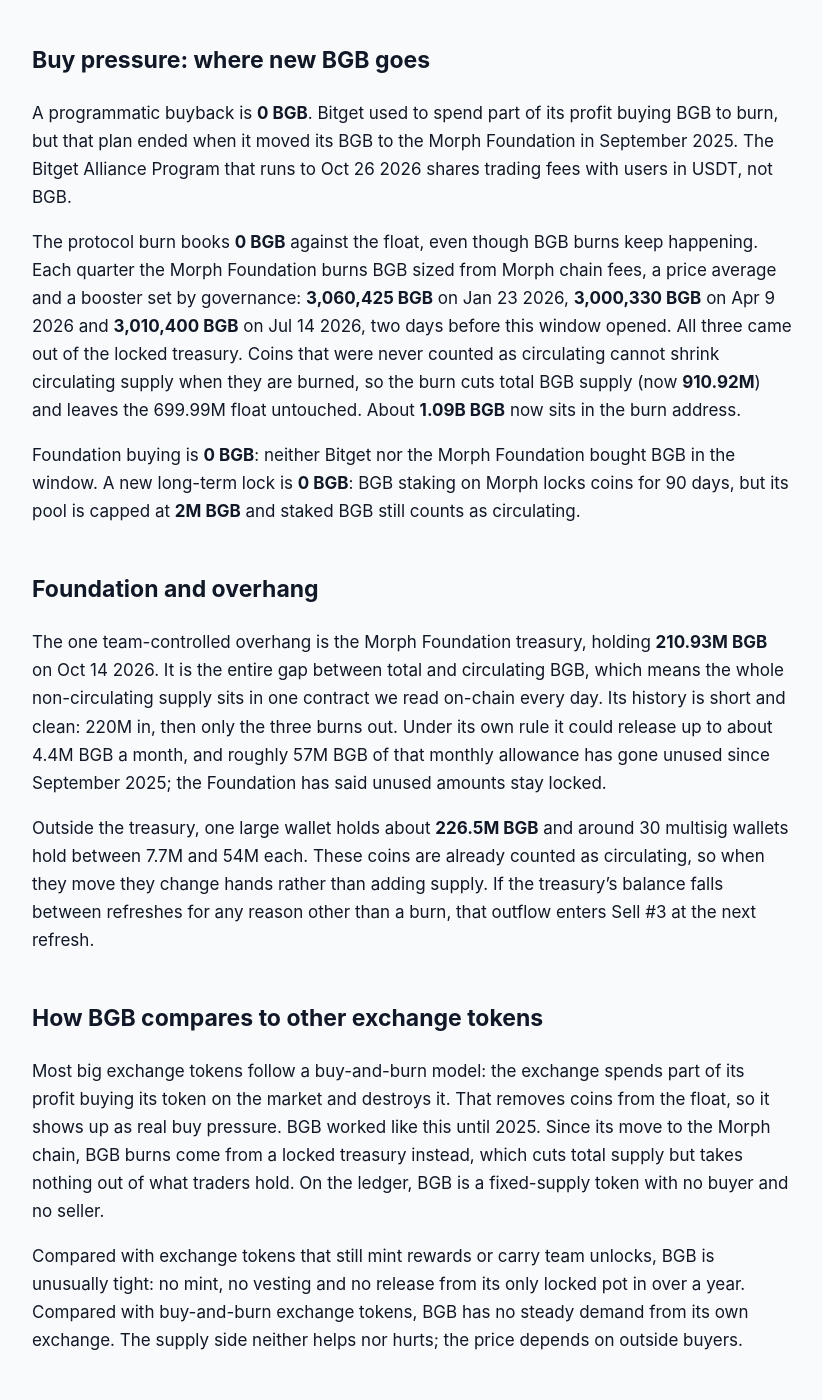
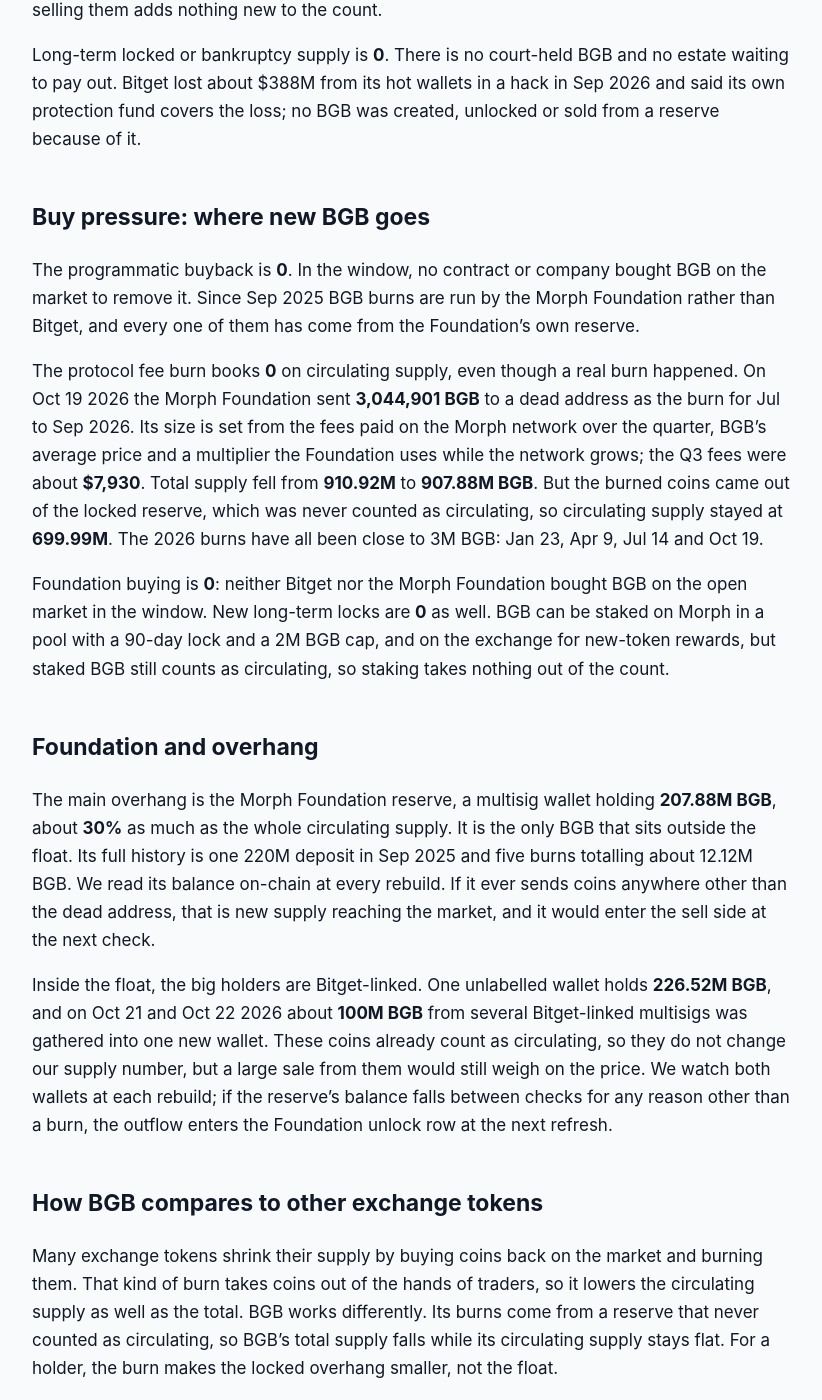
Before and after one commit to jeevansongmy-spec/mrnasdog-articles, a Jekyll site: the page built from crypto/bgb-pressure-framework.md, in a window 1280 px wide and 1400 px high, scrolled down 1261 px. Shown: the whole window, without its empty margins (228-1050 px from the left). Built offline with Jekyll 4.4.1, drawn with Linux system fonts in a browser that asks for light colours; some of the changed text lies outside the part shown.

Commit message:
publish: crypto/bgb-pressure-framework

```diff
--- a/crypto/bgb-pressure-framework.md
+++ b/crypto/bgb-pressure-framework.md
@@ -1,6 +1,6 @@
 ---
 title:         "BGB Inflation Analysis · October 2026 · Mixed flows · supply roughly steady"
-description:   "BGB supply is flat: 0.00% net over 90 days and next. No mint, no vesting, and Morph burns of about 3M BGB a quarter come from a locked 210.93M treasury."
+description:   "BGB supply is flat: 0.00% net over 90 days and next. No mint, no vesting; the Oct 2026 burn of 3.04M BGB came from a locked reserve, not the market."
 canonical_url: "https://mrnasdog.com/research/bgb/inflation"
 tags:          ["crypto", "bgb", "bitget", "exchange"]
 published:     true
@@ -10,53 +10,56 @@ published:     true
 <!-- main-page -->
 The Bitget Token coin page has the score, the price drivers and every question answered — [mrnasdog.com/research/bgb](https://mrnasdog.com/research/bgb). Below: supply, line by line.
 
-
 # BGB Inflation Analysis · October 2026 · Mixed flows · supply roughly steady
 
-Bitget Token (BGB) had a flat 90 days: **0 BGB** of new supply reached the market and **0 BGB** left it, so circulating BGB stayed at **699.99M**, a net change of **0.00%**, with **0.00%** projected for the next 90 days. The BGB contract cannot mint, no team or investor coins vest, and the only locked BGB, the Morph Foundation's **210.93M** treasury, released nothing to the market. The quarterly BGB burns are real, but they are paid out of that locked treasury, so they shrink total supply while the tradable float stays the same.
+BGB, the Bitget Token, did not add a single coin to its circulating supply in the last 90 days, and we expect the same in the next 90: net change **0.00%** on both sides. No new BGB can be created, nothing vests, and the Morph Foundation's locked reserve has released none of its coins to the market. The one real event, a burn of **3,044,901 BGB** on Oct 19 2026, cut total supply to **907.88M** but took its coins from that locked reserve, so the **699.99M BGB** in circulation did not change.
 
 ## The verdict, in one paragraph
 
-The MrNasDog Pressure Framework reads BGB at **0.00%** net over the last 90 days (Jul 16 to Oct 14 2026) and **0.00%** for the next 90 days. Our monitor reads **-0.16%** for the same stretch, a gap of **0.16** percentage points, which is inside our 0.5-point tolerance, so no warning chip is shown. The small difference is rounding in the monitor's market-cap-based supply figure; the BGB circulating supply itself did not change by a single coin. BGB is a quiet exchange token: fixed supply, no unlocks, and a locked treasury that only ever moves to the burn address.
+Over the 90 days from Jul 26 to Oct 24 2026, BGB's sell pressure was **0 BGB** and its buy pressure on the circulating supply was also **0 BGB**, so the net is **0.00%**, with **0.00%** projected for the next 90 days. The supply monitor shows **+0.34%** for the same window, a gap of **0.34 percentage points**, so no warning chip is shown; the small difference is day-to-day price noise around a circulating figure that did not move. BGB is a fixed-supply exchange token with a shrinking total and a flat float: the burns are real, but they come from a locked pile, not from the market.
 
 ## Sell pressure: where new BGB comes from
 
-Protocol inflation is **0 BGB**. The BGB token on Ethereum was created once with **2B BGB**, and its code has no mint function, no owner and no upgrade path, so no new BGB can be printed. The total read exactly 2B at both ends of the window. Bridged BGB on the Morph chain is a one-to-one copy: the **22.71M** BGB on Morph matches, to the coin, the BGB locked in the bridge pool on Ethereum.
+Protocol inflation is **0**. The BGB token contract on Ethereum created all **2,000,000,000 BGB** once, when it was deployed, and it has no function that can create more. It has no owner, no mint function and no upgrade path, so there is no emission schedule, no staking issuance and no block reward. Since launch, BGB supply has only moved one way: down, through burns.
 
-Vesting unlocks are **0 BGB**. BGB has no team or investor vesting left. The one locked pot is the Morph Foundation treasury, set up in September 2025 when Bitget handed **440M BGB** to the Morph Foundation: **220M** was burned at once and **220M** was locked, with permission to release up to 2% a month. That 2% is a ceiling, not a promise. In 13 months the treasury has released zero BGB to the market; every coin that left it went to the burn address.
+Vesting unlocks are **0**. No team or investor vesting remains. The only lock is the Morph Foundation reserve: in Sep 2025 Bitget handed **440M BGB** to the Morph Foundation, which burned **220M** at once and locked the other **220M**. The plan allows that reserve to release up to **2% a month**, about **4.4M BGB**, and says anything not handed out stays locked. On-chain, the reserve has never sent a coin to the market in 13 months. Its only outflows were five burns, so the release is zero for the last 90 days, and we expect zero for the next 90.
 
-Foundation and unscheduled unlocks are **0 BGB**, because the treasury balance did not move in the window. Long-term locks and bankruptcy releases are **0 BGB**: no estate or trustee holds BGB. The Sep 24 2026 Bitget exchange hack drained other assets from hot wallets; it did not create any BGB.
+Foundation and unscheduled unlocks are **0**. The Morph Foundation reserve, now **207.88M BGB**, is the whole locked part of BGB supply, and it did not release anything. Bitget-linked wallets hold large amounts too, but those coins already count as circulating, so moving or selling them adds nothing new to the count.
+
+Long-term locked or bankruptcy supply is **0**. There is no court-held BGB and no estate waiting to pay out. Bitget lost about $388M from its hot wallets in a hack in Sep 2026 and said its own protection fund covers the loss; no BGB was created, unlocked or sold from a reserve because of it.
 
 ## Buy pressure: where new BGB goes
 
-A programmatic buyback is **0 BGB**. Bitget used to spend part of its profit buying BGB to burn, but that plan ended when it moved its BGB to the Morph Foundation in September 2025. The Bitget Alliance Program that runs to Oct 26 2026 shares trading fees with users in USDT, not BGB.
+The programmatic buyback is **0**. In the window, no contract or company bought BGB on the market to remove it. Since Sep 2025 BGB burns are run by the Morph Foundation rather than Bitget, and every one of them has come from the Foundation's own reserve.
 
-The protocol burn books **0 BGB** against the float, even though BGB burns keep happening. Each quarter the Morph Foundation burns BGB sized from Morph chain fees, a price average and a booster set by governance: **3,060,425 BGB** on Jan 23 2026, **3,000,330 BGB** on Apr 9 2026 and **3,010,400 BGB** on Jul 14 2026, two days before this window opened. All three came out of the locked treasury. Coins that were never counted as circulating cannot shrink circulating supply when they are burned, so the burn cuts total BGB supply (now **910.92M**) and leaves the 699.99M float untouched. About **1.09B BGB** now sits in the burn address.
+The protocol fee burn books **0** on circulating supply, even though a real burn happened. On Oct 19 2026 the Morph Foundation sent **3,044,901 BGB** to a dead address as the burn for Jul to Sep 2026. Its size is set from the fees paid on the Morph network over the quarter, BGB's average price and a multiplier the Foundation uses while the network grows; the Q3 fees were about **$7,930**. Total supply fell from **910.92M** to **907.88M BGB**. But the burned coins came out of the locked reserve, which was never counted as circulating, so circulating supply stayed at **699.99M**. The 2026 burns have all been close to 3M BGB: Jan 23, Apr 9, Jul 14 and Oct 19.
 
-Foundation buying is **0 BGB**: neither Bitget nor the Morph Foundation bought BGB in the window. A new long-term lock is **0 BGB**: BGB staking on Morph locks coins for 90 days, but its pool is capped at **2M BGB** and staked BGB still counts as circulating.
+Foundation buying is **0**: neither Bitget nor the Morph Foundation bought BGB on the open market in the window. New long-term locks are **0** as well. BGB can be staked on Morph in a pool with a 90-day lock and a 2M BGB cap, and on the exchange for new-token rewards, but staked BGB still counts as circulating, so staking takes nothing out of the count.
 
 ## Foundation and overhang
 
-The one team-controlled overhang is the Morph Foundation treasury, holding **210.93M BGB** on Oct 14 2026. It is the entire gap between total and circulating BGB, which means the whole non-circulating supply sits in one contract we read on-chain every day. Its history is short and clean: 220M in, then only the three burns out. Under its own rule it could release up to about 4.4M BGB a month, and roughly 57M BGB of that monthly allowance has gone unused since September 2025; the Foundation has said unused amounts stay locked.
+The main overhang is the Morph Foundation reserve, a multisig wallet holding **207.88M BGB**, about **30%** as much as the whole circulating supply. It is the only BGB that sits outside the float. Its full history is one 220M deposit in Sep 2025 and five burns totalling about 12.12M BGB. We read its balance on-chain at every rebuild. If it ever sends coins anywhere other than the dead address, that is new supply reaching the market, and it would enter the sell side at the next check.
 
-Outside the treasury, one large wallet holds about **226.5M BGB** and around 30 multisig wallets hold between 7.7M and 54M each. These coins are already counted as circulating, so when they move they change hands rather than adding supply. If the treasury's balance falls between refreshes for any reason other than a burn, that outflow enters Sell #3 at the next refresh.
+Inside the float, the big holders are Bitget-linked. One unlabelled wallet holds **226.52M BGB**, and on Oct 21 and Oct 22 2026 about **100M BGB** from several Bitget-linked multisigs was gathered into one new wallet. These coins already count as circulating, so they do not change our supply number, but a large sale from them would still weigh on the price. We watch both wallets at each rebuild; if the reserve's balance falls between checks for any reason other than a burn, the outflow enters the Foundation unlock row at the next refresh.
 
 ## How BGB compares to other exchange tokens
 
-Most big exchange tokens follow a buy-and-burn model: the exchange spends part of its profit buying its token on the market and destroys it. That removes coins from the float, so it shows up as real buy pressure. BGB worked like this until 2025. Since its move to the Morph chain, BGB burns come from a locked treasury instead, which cuts total supply but takes nothing out of what traders hold. On the ledger, BGB is a fixed-supply token with no buyer and no seller.
+Many exchange tokens shrink their supply by buying coins back on the market and burning them. That kind of burn takes coins out of the hands of traders, so it lowers the circulating supply as well as the total. BGB works differently. Its burns come from a reserve that never counted as circulating, so BGB's total supply falls while its circulating supply stays flat. For a holder, the burn makes the locked overhang smaller, not the float.
 
-Compared with exchange tokens that still mint rewards or carry team unlocks, BGB is unusually tight: no mint, no vesting and no release from its only locked pot in over a year. Compared with buy-and-burn exchange tokens, BGB has no steady demand from its own exchange. The supply side neither helps nor hurts; the price depends on outside buyers.
+Exchange tokens that burn on a fixed calendar, such as BNB with its quarterly burn and a long-term target, show the shape BGB copies: a fixed starting supply, no mint and a stated end point, which for BGB is 100M BGB. What sets BGB apart is the source of the burned coins: its quarterly burns of about 3M are sized from Morph network fees and drawn from the reserve. Compared with uncapped proof-of-stake chains, which pay validators in brand-new coins every day, BGB has no issuance at all, so its circulating supply can only grow if the reserve releases coins.
 
 ## What to watch in the next 90 days
 
-The Q3 2026 BGB burn is due in mid-October 2026, likely about **3M BGB**; if it again comes from the treasury, it moves the float by zero. The Q4 2026 burn should follow in late January 2027, just after this window.
+The Q4 2026 burn, for Oct to Dec, should come in January 2027; the last January burn landed on Jan 23 2026, so it may fall just after this window, and it books 0 unless the coins come from the market.
 
-The treasury balance itself is the key line: any outflow from the 210.93M BGB pot that does not go to the burn address would be the first release to the market and would turn the reading inflationary.
+Any transfer out of the Morph Foundation reserve to a wallet other than the dead address would be the first real release and would add new BGB to the market.
 
-Watch for any change to the burn rule by Morph governance, and for any return of a Bitget-funded buyback, which would add real buy pressure. The Bitget Alliance Program ends on Oct 26 2026 and pays users in USDT, not BGB.
+The roughly 100M BGB gathered into one new Bitget-linked wallet on Oct 21 and Oct 22 2026 is worth watching for a burn, a transfer to exchanges or a new lock.
+
+Bitget's planned purchase of the licensed Thai exchange GMO-Z.com Cryptonomics, aimed for around Oct 31 2026 if the regulator agrees, and the launch of Morph Tachyon could change how much BGB is used, which sets the size of future burns.
 
 ## Summary
 
-BGB supply is flat: **0.00%** net over the last 90 days and **0.00%** projected for the next 90, with 699.99M BGB circulating out of 910.92M in total. The token cannot be minted, nothing vests, and the Morph Foundation's 210.93M BGB treasury released nothing to the market. Quarterly burns of about 3M BGB shrink total supply but come from that locked treasury, so they do not reduce the float. The key risk is a release from the treasury, which may send up to about 4.4M BGB a month to the market.
+BGB's circulating supply was flat over the last 90 days, **0.00%**, and we project **0.00%** for the next 90. No new BGB can be made, nothing vests, and the quarterly burn of about 3M BGB, the latest **3,044,901 BGB** on Oct 19 2026, shrinks total supply to **907.88M** without touching the **699.99M** in circulation, because it comes from the locked Morph Foundation reserve. The key risk is that reserve of **207.88M BGB**: it may release up to 2% a month and has released nothing so far. The ceiling is the starting 2B BGB, and supply can only go down from here.
 
-*MrNasDog Pressure Framework analysis of BGB, Metric 1 — Inflation. Data + explanation only. Not financial advice. Checked Oct 14 2026.*
+*MrNasDog Pressure Framework analysis of BGB, Metric 1 — Inflation. Data + explanation only. Not financial advice. Checked Oct 24 2026.*
```
